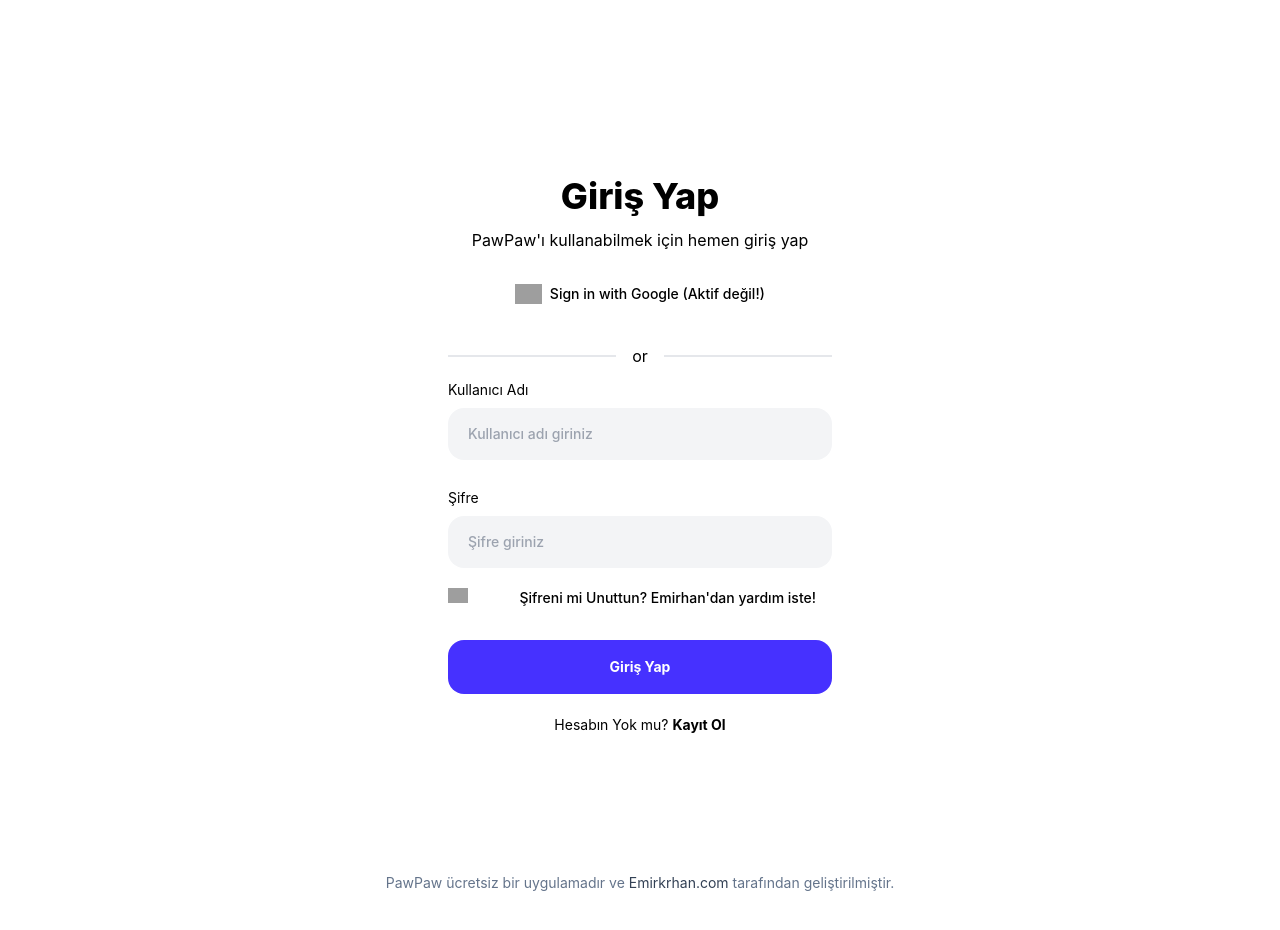
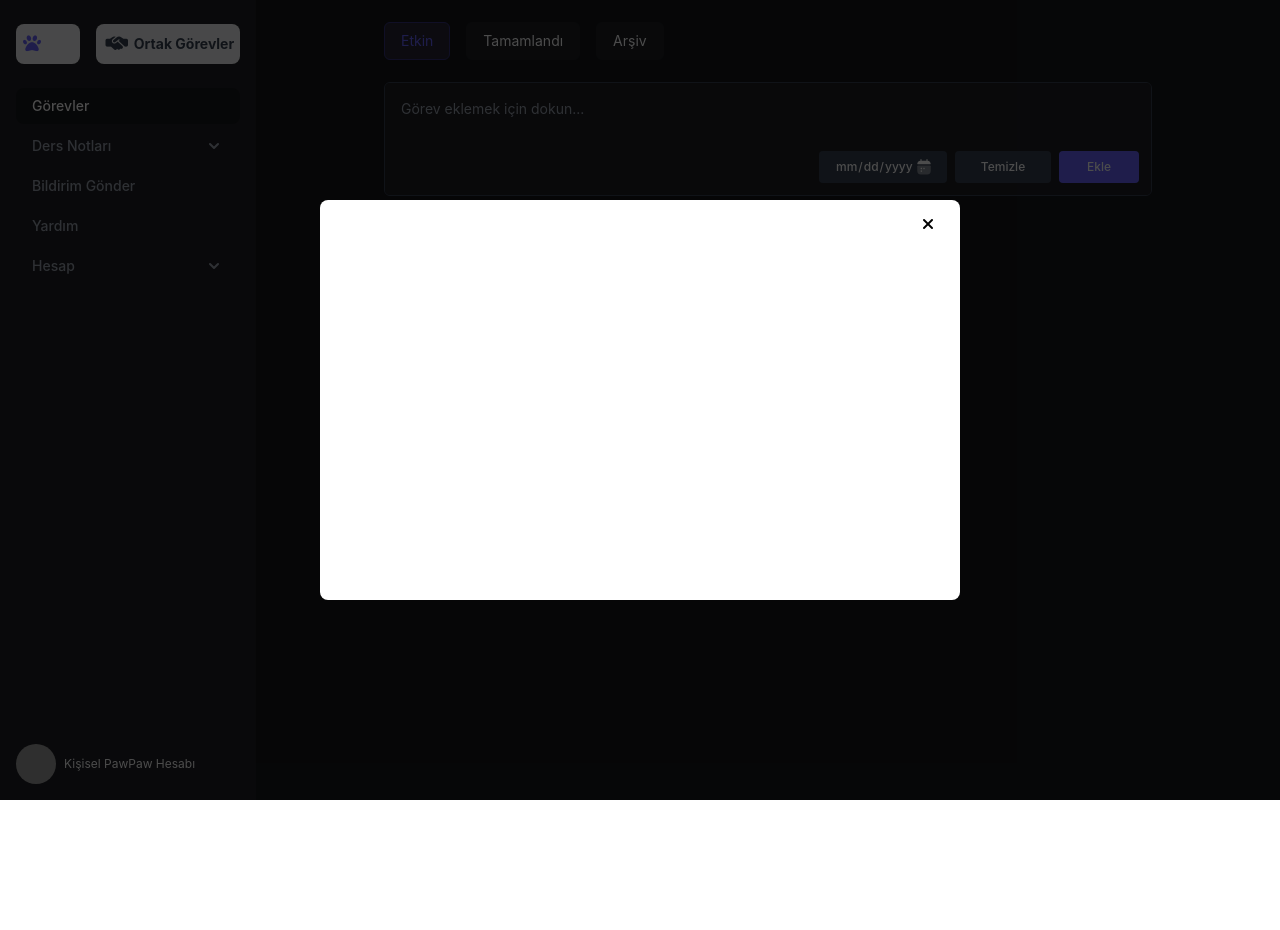
Before and after one commit to emirhankorhan/toddo-front, a React (Create React App) app: page / in a window 1280 px wide. Shown: the top 930 px of the page. After the commit the page ends 800 px from the top, so only its background shows below. Built offline with nearby package versions, Linux system fonts and the light colour scheme; grey boxes are pictures that could not be loaded.

Commit message:
partnersTask change

```diff
--- a/src/App.js
+++ b/src/App.js
@@ -21,9 +21,9 @@
   return (
     <div>
       <Routes>
-        <Route path='/' element={<Login />} />
+        <Route path='/' element={<NoteList />} />
         <Route path='/register' element={<Register />} />
-        <Route path='/notelist' element={<NoteList />} />
+        <Route path='/notelist' element={<Register />} />
       </Routes>
     </div>
   );
--- a/src/component/context/AppContext.js
+++ b/src/component/context/AppContext.js
@@ -1,6 +1,7 @@
 import { createContext, useCallback, useMemo, useEffect, useState } from "react";
 import NoteService from "../../service/NoteService";
 import UserService from "../../service/UserService";
+import PartnersService from "../../service/PartnersService";
 
 
 const AppContext = createContext();
@@ -8,16 +9,31 @@
 export const AppProvider = ({ children }) => {
 
   const noteService = useMemo(() => new NoteService(), []);
+  const partnersService = useMemo(() => new PartnersService(), []);
   const userService = new UserService();
   const [notes, setNotes] = useState([]);
 
   const [userPaw, setUserPaw] = useState(sessionStorage.getItem('userPaw'));
   const [taskType, setTaskType] = useState("active");
   const [filteredNotes, setFilteredNotes] = useState([]);
+  const [partnerTask, setPartnerTask] = useState([]);
 
   const [userId, setUserId] = useState(0);
   const [userName, setUserName] = useState("");
   const [updatedFunc, setUpdatedFunc] = useState("");
+
+  const getAllPartners = useCallback(async () => {
+    try {
+      const data = await partnersService.getAllPartners();
+      setPartnerTask(data);
+    } catch (error) {
+      console.error('Ortak görevleri alırken bir hata oluştu:', error);
+    }
+  }, [partnersService]);
+
+  useEffect(() => {
+    getAllPartners();
+  }, [getAllPartners]);
 
 
 
@@ -203,7 +219,8 @@
     setUserName,
     completedFunc,
     archivedFunc,
-    activedFunc
+    activedFunc,
+    partnerTask
   };
 
   return <AppContext.Provider value={values}>{children}</AppContext.Provider>;
--- a/src/component/notelist/NoteList.js
+++ b/src/component/notelist/NoteList.js
@@ -1,4 +1,4 @@
-import React, { useContext, useEffect } from 'react'
+import React, { useContext, useEffect, useState } from 'react'
 import Note from "../note/Note"
 import AppContext from '../context/AppContext';
 import "./notelist.css"
@@ -22,11 +22,13 @@
     setUserId,
     completedFunc,
     archivedFunc,
-    activedFunc
+    activedFunc,
+    partnerTask
   } = useContext(AppContext);
 
   const navigate = useNavigate();
   const today = new Date().toISOString().slice(0, 10);
+  const [partnerTaskDiv, setPartnerTaskDiv] = useState(true);
 
   const exitFunc = () => {
     sessionStorage.removeItem('userId');
@@ -49,17 +51,30 @@
     setUserName(storedUserName);
   }, [storedUserName, setUserName]);
 
+  const exitPartnerTask = () => setPartnerTaskDiv(false)
+  const enterPartnerTask = () => setPartnerTaskDiv(true)
+
 
 
 
   return (
-    <div className="body-cont">
+    <div className="body-cont relative">
       <div class="flex h-screen flex-col justify-between w-1/5 bg-[#1e1f24]">
         <div class="px-4 py-6">
+          <div className='flex h-10 w-full'>
           <div class="flex h-10 w-20 items-center justify-center rounded-lg bg-gray-100 text-xs">
             <div className='h-10 w-8 flex text-lg text-[#6763fe] justify-center items-center'><i class="fa-solid fa-paw"></i></div>
             <div className='h-10 w-8 flex text-sm font-bold text-gray-700 justify-center items-center'>{userPaw == null || NaN ? paww : userPaw}</div>
           </div>
+
+          <div onClick={enterPartnerTask} class="flex h-10 w-36 items-center justify-center rounded-lg ml-4 bg-gray-100 text-xs">
+            <div className='h-10 w-8 flex text-lg text-gray-700 justify-end items-center'><i class="fa-solid fa-handshake-simple"></i></div>
+            <div className='h-10 w-28 flex select-none cursor-pointer text-sm font-bold text-gray-700 justify-center items-center'>Ortak Görevler</div>
+          </div>
+          </div>
+
+
+
 
           <ul class="mt-6 space-y-1">
             <li>
@@ -328,6 +343,17 @@
               />)}
         </div>
       </div>
+      {partnerTaskDiv ? <div className='w-full h-full bg-black/70 flex items-center justify-center fixed top-0 left-0'>
+        <div className='w-1/2 h-1/2 bg-white rounded-lg'>
+          <div className='w-full h-12 flex items-center justify-end'>
+            <button onClick={exitPartnerTask} className="w-8 h-8 mr-4 ease-in duration-100 hover:text-white cursor-pointer flex items-center justify-center hover:bg-red-600 rounded-full text-black"><i class="fa-solid fa-xmark"></i></button>
+          </div>
+          {partnerTask.map((task, index) => <div key={index} className=''>
+          <div className="">{task.howPaw}</div>
+            <div className="">{task.partnerText}</div>
+          </div>)}
+        </div>
+      </div> : ""}
     </div>
   )
 }
--- /dev/null
+++ b/src/service/PartnersService.js
@@ -0,0 +1,13 @@
+import axios from "axios"
+
+class NoteService {
+    constructor() {
+        this.baseUrl = "https://sleek-selection-production.up.railway.app/api/partners"
+    }
+
+    async getAllNotes() {
+        return await axios.get(this.baseUrl).then((response) => response.data);
+    }
+}
+
+export default NoteService;
```
